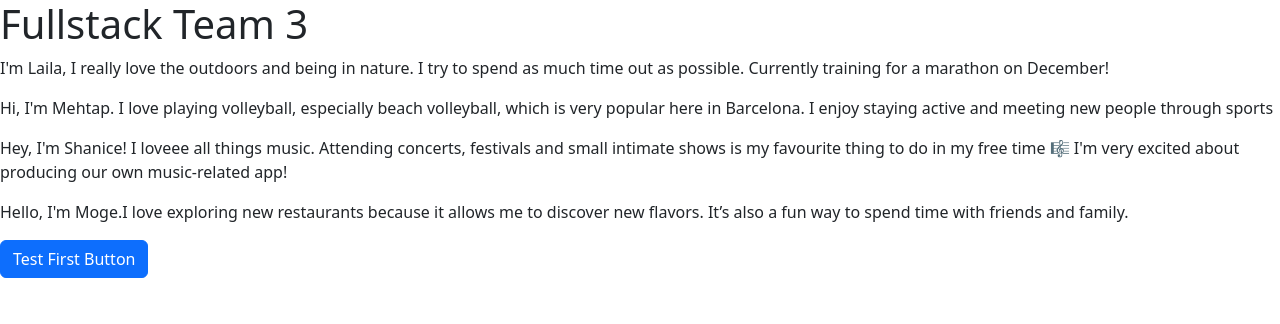
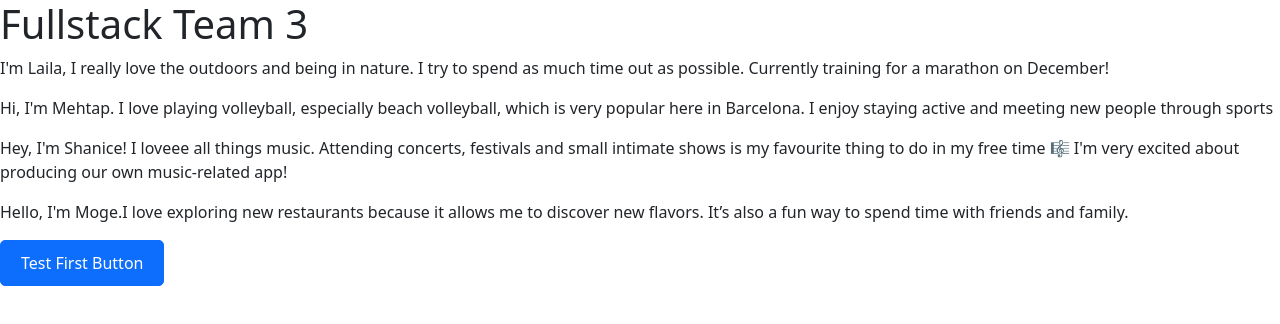
Before and after one commit to morgharrisx/fullstack-3, a React (Create React App) app in the folder frontend/: page / in a window 1280 px wide. Shown: the top 324 px of the page. Built offline with nearby package versions, Linux system fonts and the light colour scheme; the HTML template or start-up script is replaced by a standard one.

Commit message:
Added css for button

```diff
--- a/frontend/src/ReusableButton/ReusableButton.css
+++ b/frontend/src/ReusableButton/ReusableButton.css
@@ -1,14 +1,13 @@
-
-.button-custom {
-  /* Example custom styles */
+.button {
     font-size: 16px;
     padding: 10px 20px;
     border-radius: 5px;
     transition: background-color 0.3s ease, border-color 0.3s ease;
   }
 
-
-.ReusableButton{
+  /* Custom hover effect */
+  .button:hover {
     background-color: #0056b3;
     border-color: #004085;
+    color: #e215c3;
   }
```
Lines whose indentation alone changed are shown as unchanged.
